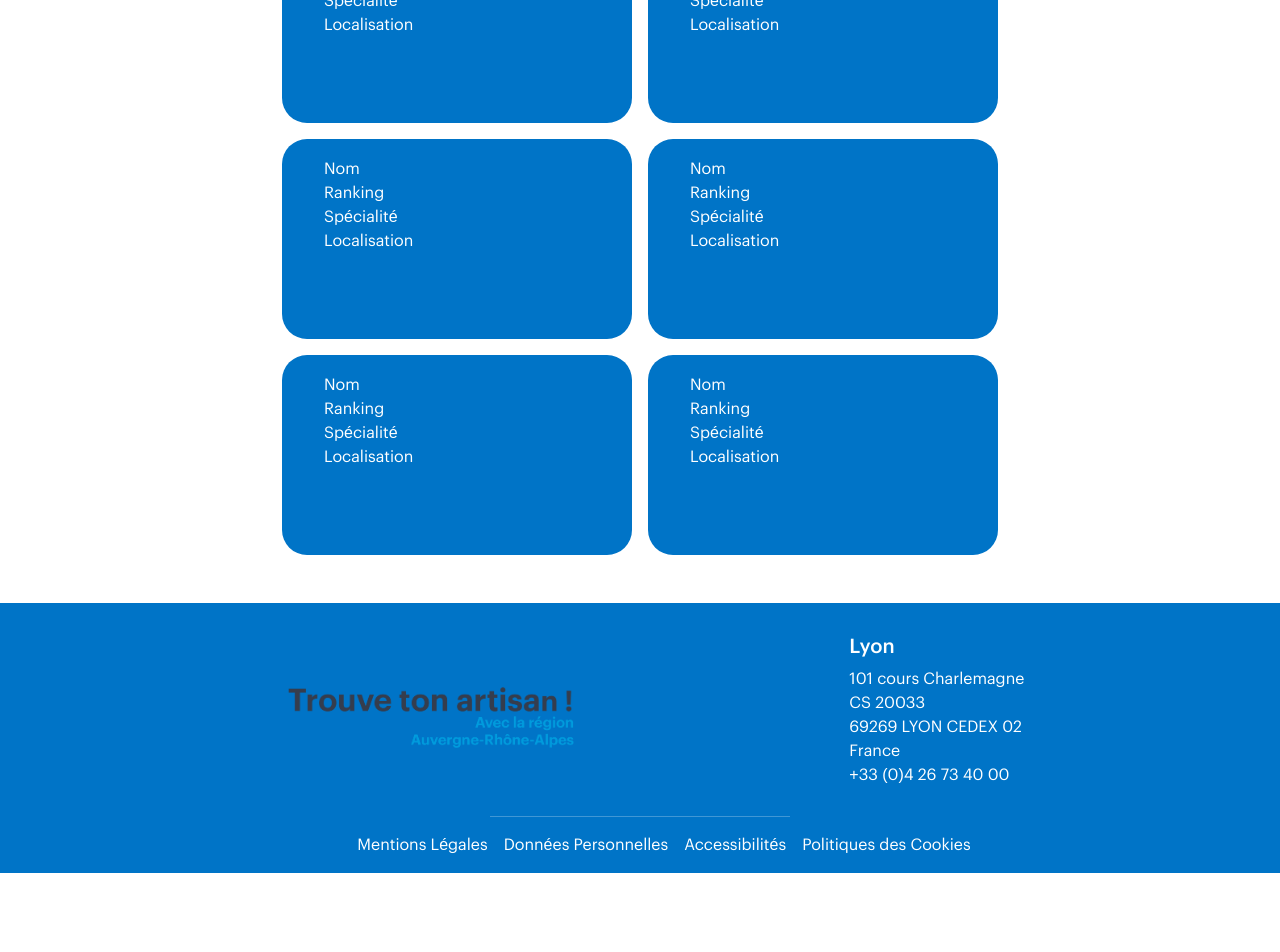
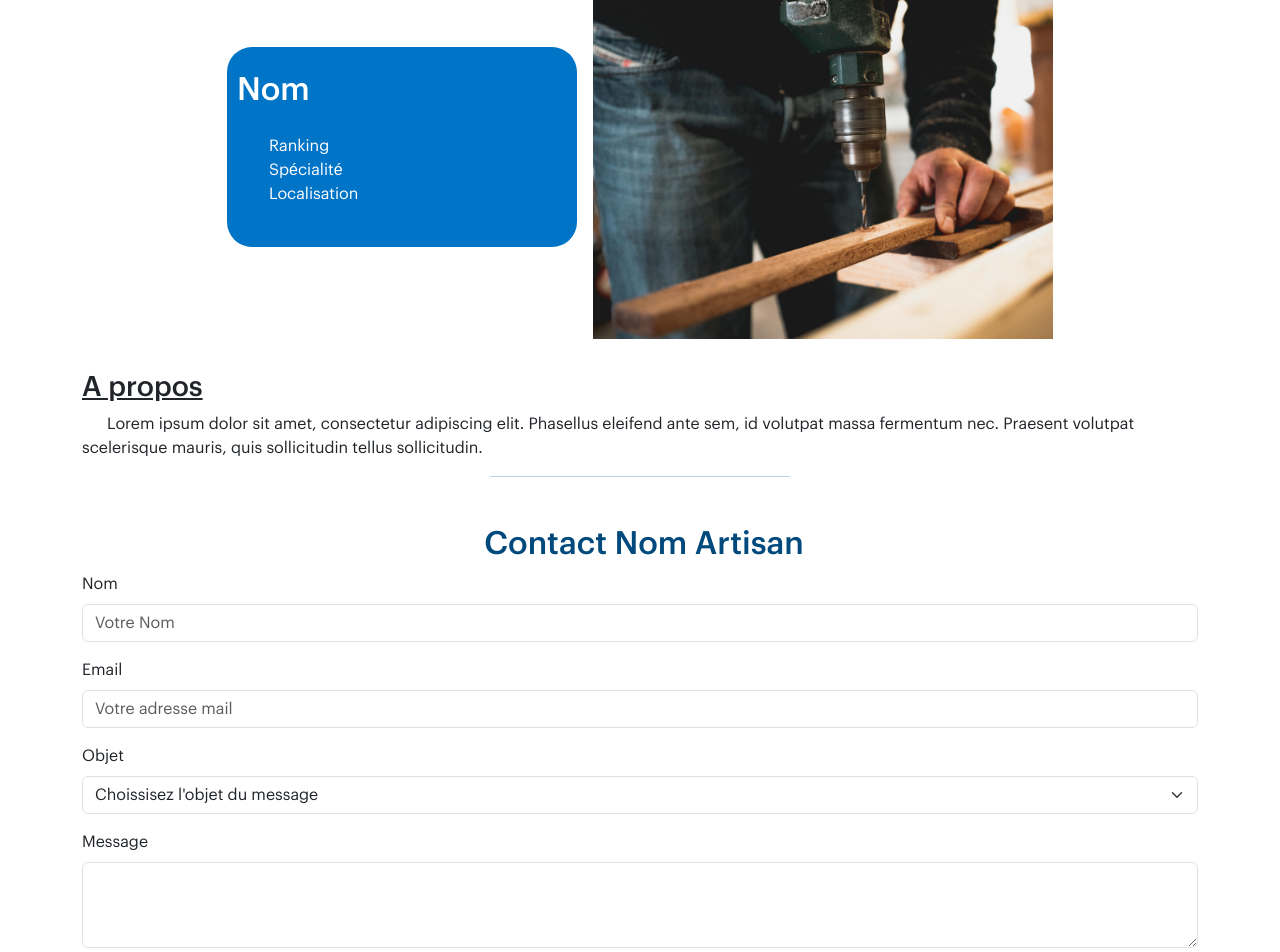
Before and after one commit to BenjCaro/Trouve-ton-artisan, a React (Create React App) app in the folder client/: page / in a window 1280 px wide. Shown: the part 520-1472 px from the top of the page. Before the commit the page ends 1393 px from the top, so only its background shows below. Built offline with nearby package versions, Linux system fonts and the light colour scheme.

Commit message:
mise en place base page Artisan, creation composant Form pour intégration

```diff
--- a/client/src/App.js
+++ b/client/src/App.js
@@ -1,11 +1,13 @@
 /* ici mettre les imports des composants , .css, etc */
 import Home from './pages/Home';
 import Categorie from './pages/Categorie';
+import Artisan from './pages/Artisan';
 
 function App() {
  return (
      <>
-        <Categorie/>
+        <Artisan/>
+        {/* <Categorie/> */}
 
 
      </>
--- a/client/src/components/Card.js
+++ b/client/src/components/Card.js
@@ -5,17 +5,17 @@ const Card = () => {
     return (
         <>
         <div className='d-flex .flex-row justify-content-center mb-3 gap-3'>
-            <div className='top-card'>
+            <div className='top-card d-flex flex-column justify-content-center'>
+                 <h2 className='secondary-title ms-2'>Nom</h2>
                  <ul className='card-infos mt-3 ms-2'>
-                    <li>Nom</li>
                     <li>Ranking</li>
                     <li>Spécialité</li>
                     <li>Localisation</li>
                  </ul>
              </div>
-            <div className='top-card'>
+             <div className='top-card d-flex flex-column justify-content-center'>
+                <h2 className='secondary-title ms-2'>Nom</h2>
                  <ul className='card-infos mt-3 ms-2'>
-                    <li>Nom</li>
                      <li>Ranking</li>
                     <li>Spécialité</li>
                     <li>Localisation</li>
--- /dev/null
+++ b/client/src/components/Form.js
@@ -0,0 +1,36 @@
+import '../assets/css/form.scss';
+
+
+const Form = () => {
+    return (
+        <>
+            <form>
+                 <div class="mb-3">
+                    <label for="exampleFormControlInput1" class="form-label">Nom</label>
+                    <input type="email" className="form-control" id="exampleFormControlInput1" placeholder="Votre Nom"/>
+                </div>
+                <div class="mb-3">
+                    <label for="email" className="form-label">Email</label>
+                    <input type="email" className="form-control" id="email" placeholder="Votre adresse mail" name="email"/>
+                </div>
+                <div class="mb-3">
+                    <label for="object" class="form-label">Objet</label>
+                    <select className="form-select" id='object' name='object' aria-label="Default select example">
+                        <option selected>Choissisez l'objet du message</option>
+                        <option value="1">Renseignements</option>
+                        <option value="2">Devis</option>
+                        <option value="3">Rendez-vous</option>
+                    </select>
+                </div>
+                <div class="mb-3">
+                    <label for="message" className="form-label">Message</label>
+                    <textarea className="form-control" id="message" name='message' rows="3"></textarea>
+                </div>
+            </form>
+        </>
+    );
+
+};
+
+
+export default Form;
--- a/client/src/index.scss
+++ b/client/src/index.scss
@@ -4,6 +4,10 @@ body {
 
 .main-title {
     color: #00497C;
+}
+
+.secondary-title {
+    color: #fff;
 }
 
  .main-hr {
@@ -18,6 +22,12 @@ section {
 .section-title {
     color: #00497C;
 }
+
+.text-description {
+    text-indent: 25px;
+
+}
+
 
 .bloc-etapes {
     list-style-position: inside;
--- /dev/null
+++ b/client/src/pages/Artisan.js
@@ -0,0 +1,58 @@
+import Header from '../components/Header';
+import Breadcrumb from '../components/Breadcrumb';
+import Form from '../components/Form';
+import Footer from '../components/Footer';
+import work from '../assets/images/img-travail.jpg';
+
+
+
+const Artisan = () => {
+    return (
+        <>
+            <header>
+                 <Header/>
+            </header>
+            <main className='mb-3'>
+                <Breadcrumb/>
+                <h1 className='main-title text-center'>Nom Artisan</h1>
+                <hr className='main-hr'/>
+                <section className='container mb-5'>
+                    <div className='d-flex .flex-row justify-content-center align-items-center mb-3 gap-3'>
+                        <div className='top-card d-flex flex-column justify-content-center'>
+                            <h2 className='secondary-title ms-2'>Nom</h2>
+                            <ul className='card-infos mt-3 ms-2'>
+                                {/* <li>Nom</li> */}
+                                <li>Ranking</li>
+                                <li>Spécialité</li>
+                                <li>Localisation</li>
+                            </ul>
+                        </div>
+                        <div>
+                            <figure className='home-pictures'>
+                                <img src={work} className='img-fluid'/>
+                            </figure>
+                        </div>
+                    </div>
+                    <h3 className='text-decoration-underline'>A propos</h3>
+                    <p className='text-description'>
+                    Lorem ipsum dolor sit amet, consectetur adipiscing elit.  Phasellus eleifend ante sem,
+                    id volutpat massa fermentum nec. Praesent volutpat scelerisque mauris,
+                    quis sollicitudin tellus sollicitudin.
+                    </p>
+                    <hr className='main-hr'/>
+                </section>
+                <section className='container mb-5'>
+                <h2 className='section-title text-center ms-2'>Contact Nom Artisan</h2>
+                   {/* composant Form */}
+                   <Form/>
+
+                </section>
+            </main>
+            <Footer/>
+        </>
+
+
+    );
+};
+
+export default Artisan;
--- a/client/src/pages/Categorie.js
+++ b/client/src/pages/Categorie.js
@@ -14,13 +14,13 @@ const Categorie = () => {
                  <Header/>
             </header>
             <main className='mb-3'>
-                {/* <Breadcrumb/> */}
+                <Breadcrumb/>
                 <MainTitle name='Alimentation'/>
                 <section className='container mb-5'>
                     <Card/>
                     <Card/>
                     <Card/>
-                 </section>
+                </section>
             </main>
             <Footer/>
         </>
```
Also changed, not shown: client/src/assets/css/form.scss (added). Lines whose indentation alone changed are shown as unchanged.
